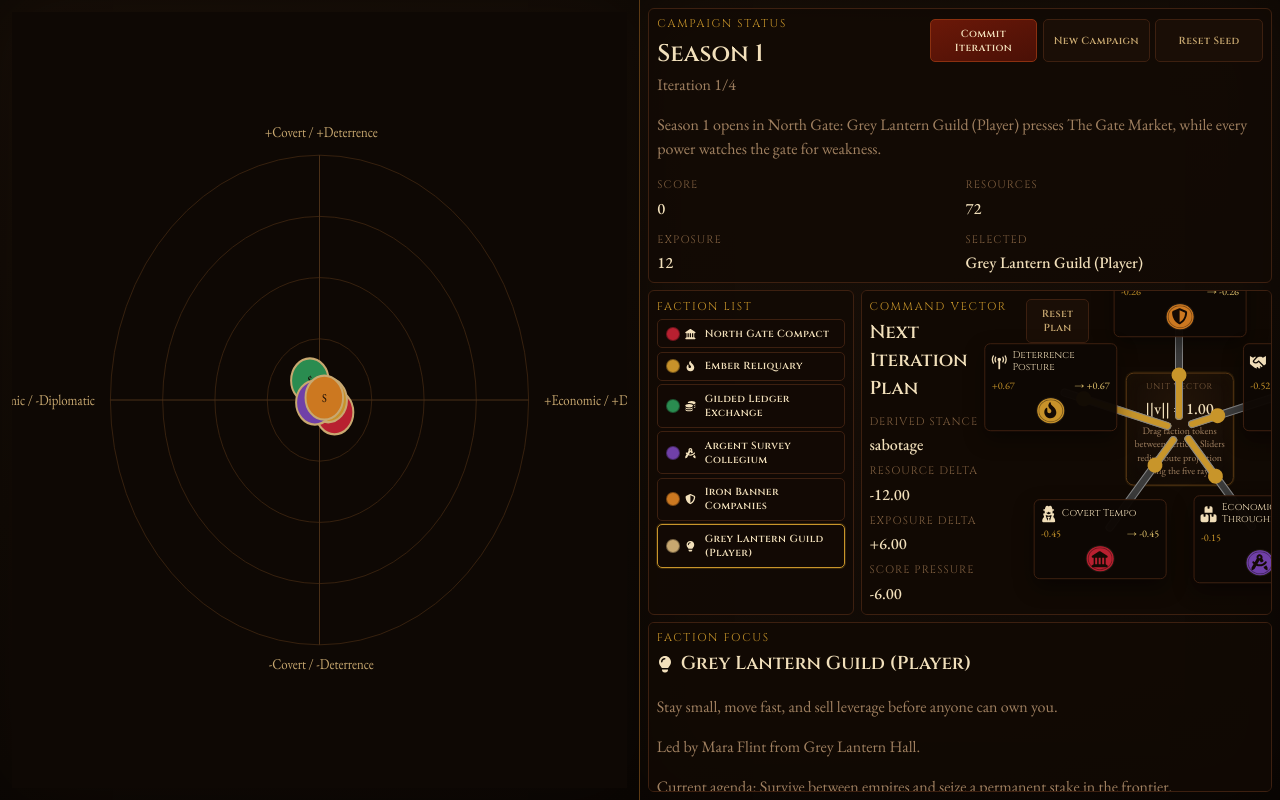
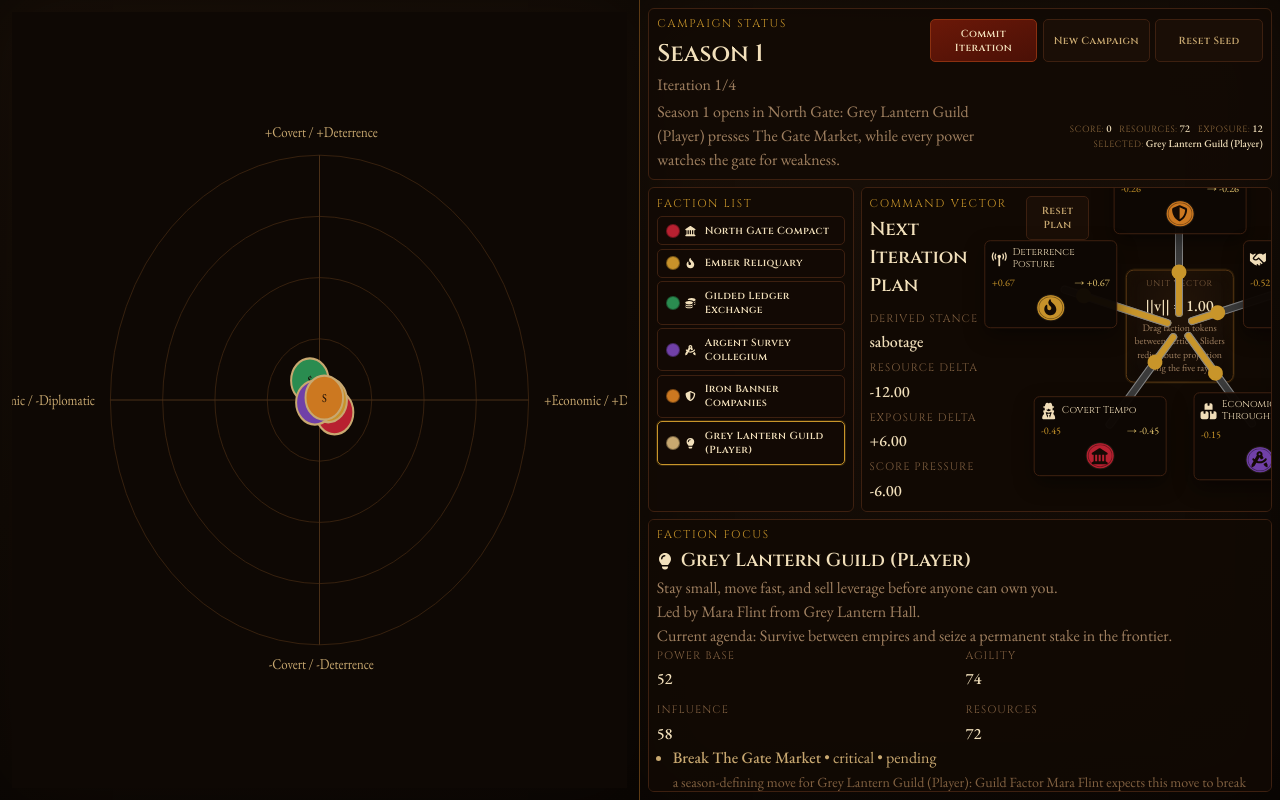
Before and after one commit to acrm/AdvProto_Fractions, a React (Vite) app: page / in a window 1280 px wide. Built offline with nearby package versions, Linux system fonts and the light colour scheme.

Commit message:
2026w10-0.21: compress status metrics into single inline row with briefing

```diff
--- a/package.json
+++ b/package.json
@@ -1,7 +1,7 @@
 {
   "name": "advproto-fractions",
   "private": true,
-  "version": "2026w10-0.20",
+  "version": "2026w10-0.21",
   "type": "module",
   "scripts": {
     "dev": "vite",
--- a/src/App.css
+++ b/src/App.css
@@ -32,6 +32,7 @@
 .panel-note,
 .outcome-line {
   color: #a08060;
+  margin: 0;
 }
 
 .phase-board,
@@ -159,6 +160,37 @@
 .hud-grid-compact {
   grid-template-columns: repeat(4, minmax(0, 1fr));
   gap: 0.3rem;
+}
+
+.status-meta-row {
+  margin-top: 0.2rem;
+  display: grid;
+  grid-template-columns: minmax(0, 1.35fr) minmax(0, 1fr);
+  gap: 0.35rem;
+  align-items: center;
+}
+
+.status-metrics-line {
+  display: flex;
+  flex-wrap: wrap;
+  gap: 0.22rem 0.48rem;
+  align-items: center;
+  justify-content: flex-end;
+}
+
+.status-metric-item {
+  font-size: 0.66rem;
+  color: #f2e0bb;
+  line-height: 1.1;
+  white-space: nowrap;
+}
+
+.status-metric-label {
+  color: #8e6a3e;
+  font-family: 'Cinzel', Georgia, serif;
+  font-size: 0.56rem;
+  letter-spacing: 0.06em;
+  text-transform: uppercase;
 }
 
 .hud-grid,
@@ -555,6 +587,16 @@ button:disabled {
     grid-template-columns: 1fr;
   }
 
+  .status-meta-row {
+    grid-template-columns: 1fr;
+    gap: 0.25rem;
+  }
+
+  .status-metrics-line {
+    justify-content: flex-start;
+    gap: 0.2rem 0.38rem;
+  }
+
   .hud-grid-compact {
     grid-template-columns: repeat(2, minmax(0, 1fr));
   }
--- a/src/presentation/components/GameControlPanel.tsx
+++ b/src/presentation/components/GameControlPanel.tsx
@@ -64,23 +64,13 @@ export function GameControlPanel({
             <button className="ghost-button" onClick={onResetCampaign}>Reset Seed</button>
           </div>
         </div>
-        <p className="panel-note">{gameState.seasonState.briefing}</p>
-        <div className="hud-grid hud-grid-compact">
-          <div>
-            <span className="hud-label">Score</span>
-            <strong>{playerFaction.score}</strong>
-          </div>
-          <div>
-            <span className="hud-label">Resources</span>
-            <strong>{playerFaction.resourceStock}</strong>
-          </div>
-          <div>
-            <span className="hud-label">Exposure</span>
-            <strong>{playerFaction.exposure}</strong>
-          </div>
-          <div>
-            <span className="hud-label">Selected</span>
-            <strong>{selectedFaction.name}</strong>
+        <div className="status-meta-row">
+          <p className="panel-note">{gameState.seasonState.briefing}</p>
+          <div className="status-metrics-line" aria-label="current metrics">
+            <span className="status-metric-item"><span className="status-metric-label">Score:</span> <strong>{playerFaction.score}</strong></span>
+            <span className="status-metric-item"><span className="status-metric-label">Resources:</span> <strong>{playerFaction.resourceStock}</strong></span>
+            <span className="status-metric-item"><span className="status-metric-label">Exposure:</span> <strong>{playerFaction.exposure}</strong></span>
+            <span className="status-metric-item"><span className="status-metric-label">Selected:</span> <strong>{selectedFaction.name}</strong></span>
           </div>
         </div>
       </section>
--- a/version.json
+++ b/version.json
@@ -1,6 +1,6 @@
 {
   "weekCode": "2026w10",
   "minor": 0,
-  "build": 20,
-  "currentVersion": "2026w10-0.20"
+  "build": 21,
+  "currentVersion": "2026w10-0.21"
 }
```
Also changed, not shown: 1 other file (tests, documents, lock files or other folders).
